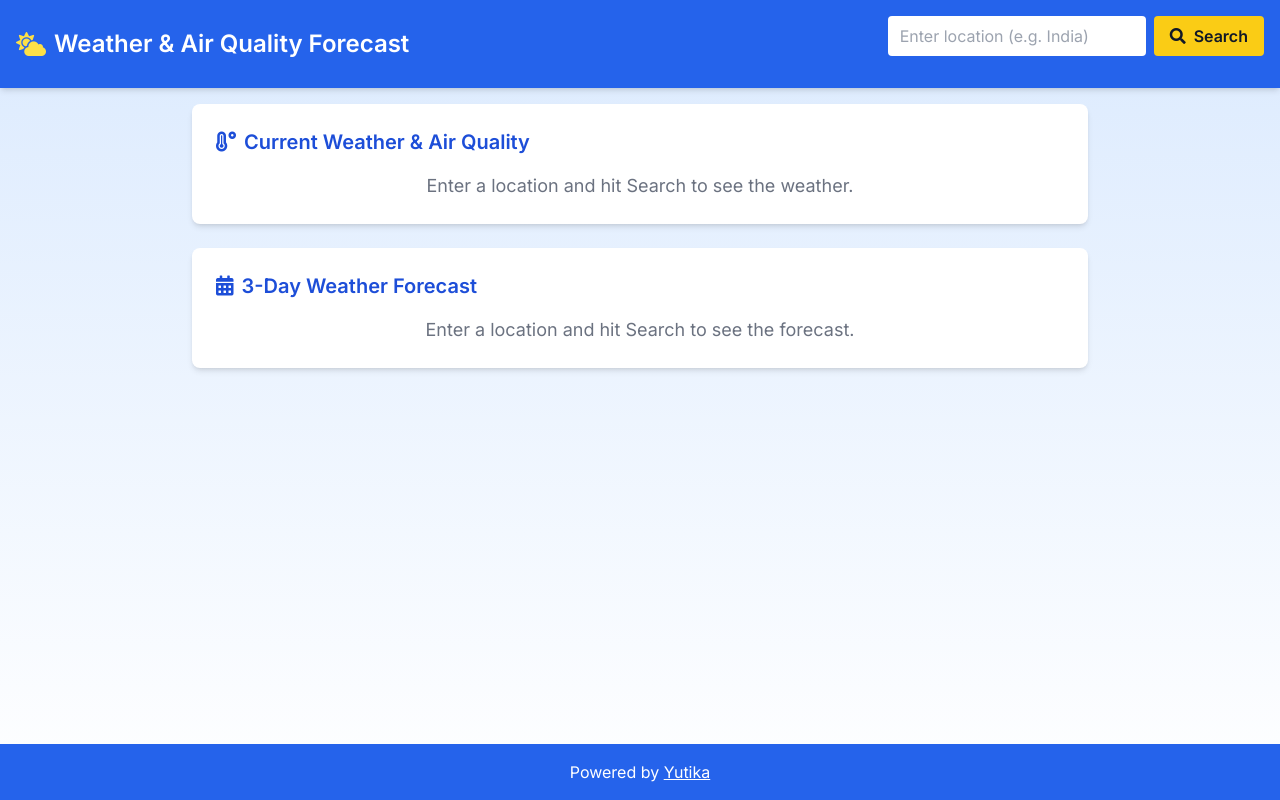
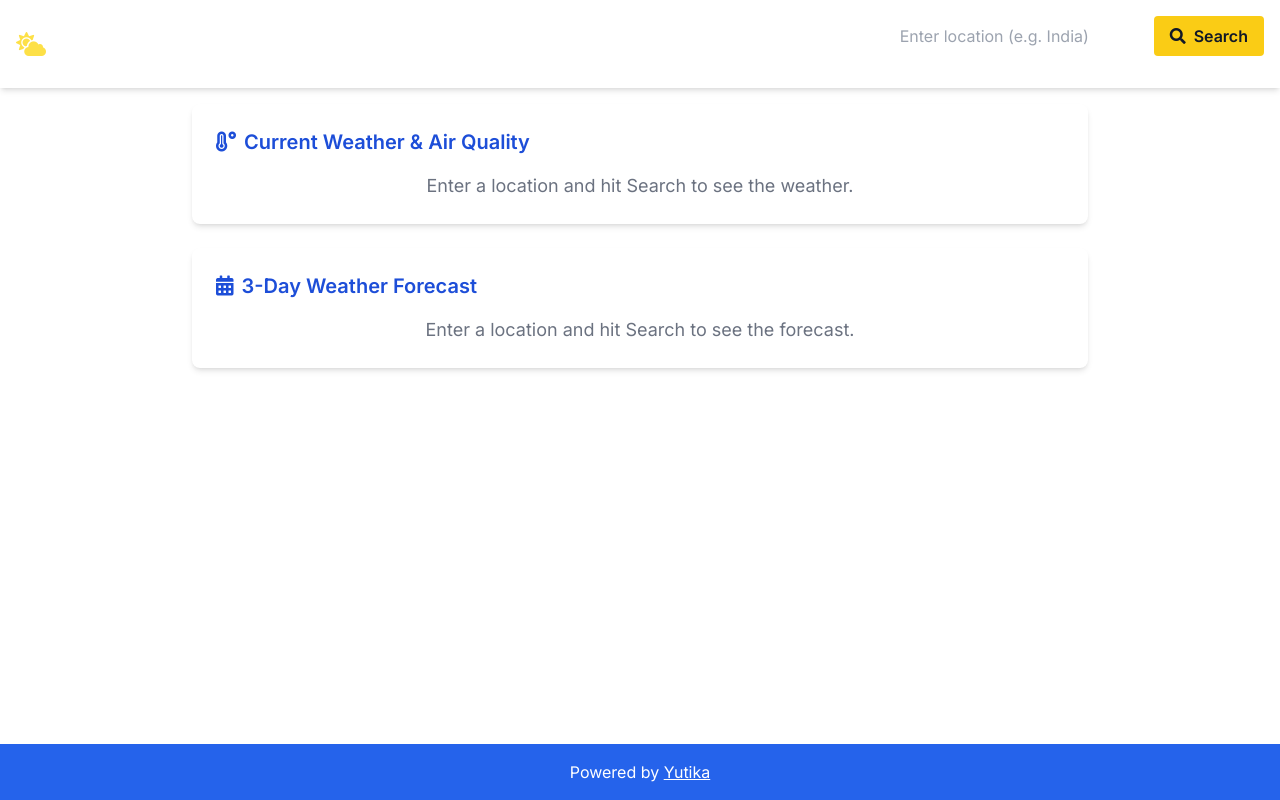
Before and after one commit to Yutika-18/weather, a plain HTML site: page index.html in a window 1280 px wide. Drawn offline with nearby package versions, Linux system fonts and the light colour scheme.

Commit message:
Add files via upload

```diff
--- a/index.html
+++ b/index.html
@@ -18,8 +18,8 @@
     }
   </style>
 </head>
-<body class="bg-gradient-to-b from-blue-100 to-white min-h-screen flex flex-col">
-  <header class="bg-blue-600 text-white p-4 shadow-md">
+<body class="bg-gradient-to-b from-black-100 to-white min-h-screen flex flex-col">
+  <header class="bg-black-600 text-white p-4 shadow-md">
     <div class="container mx-auto flex items-center justify-between">
       <h1 class="text-2xl font-semibold flex items-center space-x-2">
         <i class="fas fa-cloud-sun text-yellow-300"></i>
```
